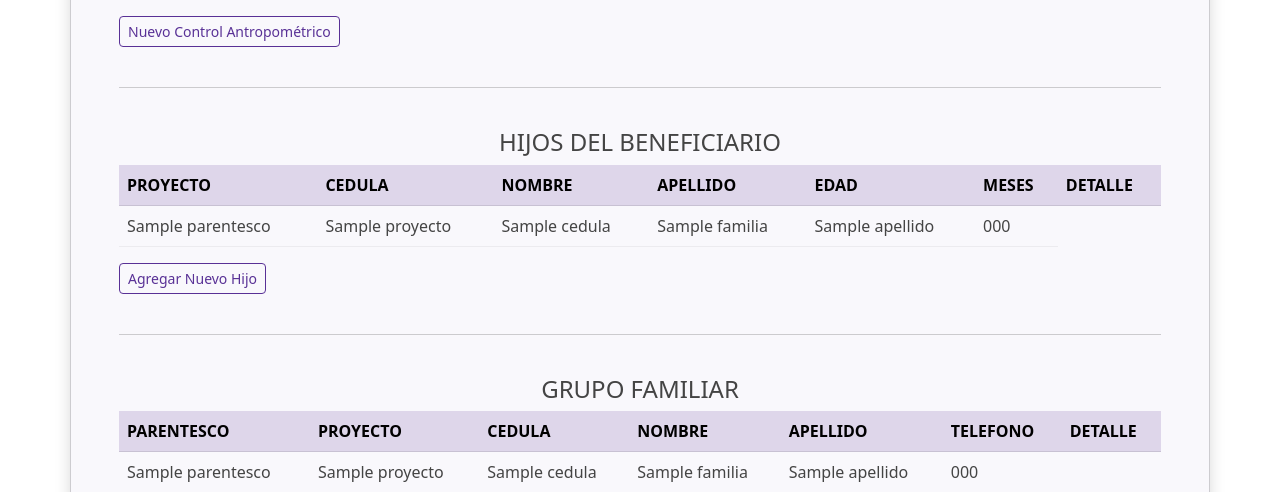
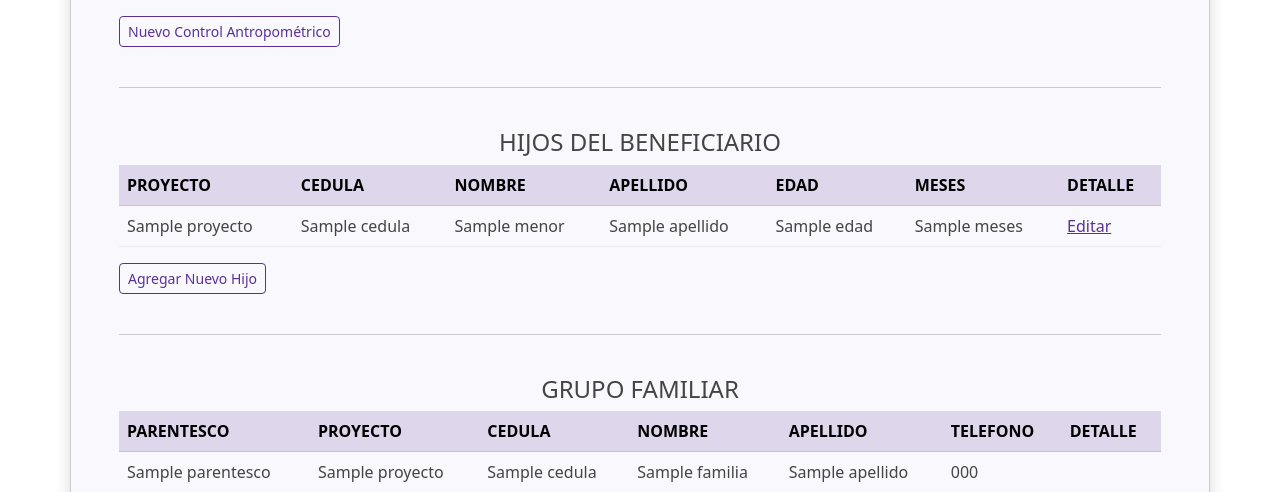
Before and after one commit to aerocaracas/Proyecto-Bokitas, a Django app: template beneficiario/templates/beneficiario_detalle.html in a window 1280 px wide. Shown: the part 704-1196 px from the top of the page. Run offline with Django 5.2, Linux system fonts and the light colour scheme; the template is opened without the code that fills it: most values are stand-ins (such as "Sample title", 1, 10 or a date in 2020); some libraries are stand-ins or nearby versions.

Commit message:
update 16-03-24
update 16-03-24

```diff
--- a/beneficiario/templates/beneficiario_detalle.html
+++ b/beneficiario/templates/beneficiario_detalle.html
@@ -144,15 +144,22 @@
                 </tr>
             </thead>
             <tbody>
-                <td>{{familias.parentesco}}</td>
-                <td>{{familias.proyecto}}</td>
-                <td>{{familias.cedula}}</td>
-                <td>{{familias.nombre}}</td>
-                <td>{{familias.apellido}}</td>
-                <td>{{familias.telefono}}</td>
+                {% if menores %}
+                    {% for menor in menores %}
+                        <tr>
+                            <td>{{menor.proyecto}}</td>
+                            <td>{{menor.cedula}}</td>
+                            <td>{{menor.nombre}}</td>
+                            <td>{{menor.apellido}}</td>
+                            <td>{{menor.edad}}</td>
+                            <td>{{menor.meses}}</td>
+                            <td> <a href="#">Editar</a> </td>
+                        </tr>
+                    {% endfor %}
+                {% endif%}
             </tbody>
         </table>
-        <a class="btn btn-outline-primary btn-sm" href="{% url 'menor_crear' %}">
+        <a class="btn btn-outline-primary btn-sm" href="{% url 'beneficiario:menor_crear' pk %}">
 
             Agregar Nuevo Hijo
 
@@ -177,12 +184,18 @@
                 </tr>
             </thead>
             <tbody>
-                <td>{{familias.parentesco}}</td>
-                <td>{{familias.proyecto}}</td>
-                <td>{{familias.cedula}}</td>
-                <td>{{familias.nombre}}</td>
-                <td>{{familias.apellido}}</td>
-                <td>{{familias.telefono}}</td>
+                {% if familias %}
+                    {% for familia in familias %}
+                        <tr>
+                            <td>{{familia.parentesco}}</td>
+                            <td>{{familia.proyecto}}</td>
+                            <td>{{familia.cedula}}</td>
+                            <td>{{familia.nombre}}</td>
+                            <td>{{familia.apellido}}</td>
+                            <td>{{familia.telefono}}</td>
+                        </tr>
+                    {% endfor %}
+                {% endif%}
             </tbody>
         </table>
         <a class="btn btn-outline-primary btn-sm" href="{% url 'familiar_crear' %}">
@@ -198,10 +211,10 @@
         <a href="{% url 'beneficiario' %}" class="btn btn-secondary"> Regresar </a>
 
         &nbsp
-        <a href="{% url 'beneficiario_actualizar' beneficiarios.id %}" class="btn btn-primary"> Actualizar </a>
+        <a href="{% url 'beneficiario_actualizar' pk %}" class="btn btn-primary"> Actualizar </a>
 
         &nbsp
-        <a href="{% url 'beneficiario_eliminar' beneficiarios.id %}" role="button" class="btn btn-danger"> Eliminar </a>
+        <a href="{% url 'beneficiario_eliminar' pk %}" role="button" class="btn btn-danger"> Eliminar </a>
 
     </div>
 
```
Also changed, not shown: beneficiario/views.py (+14 -22 lines).
